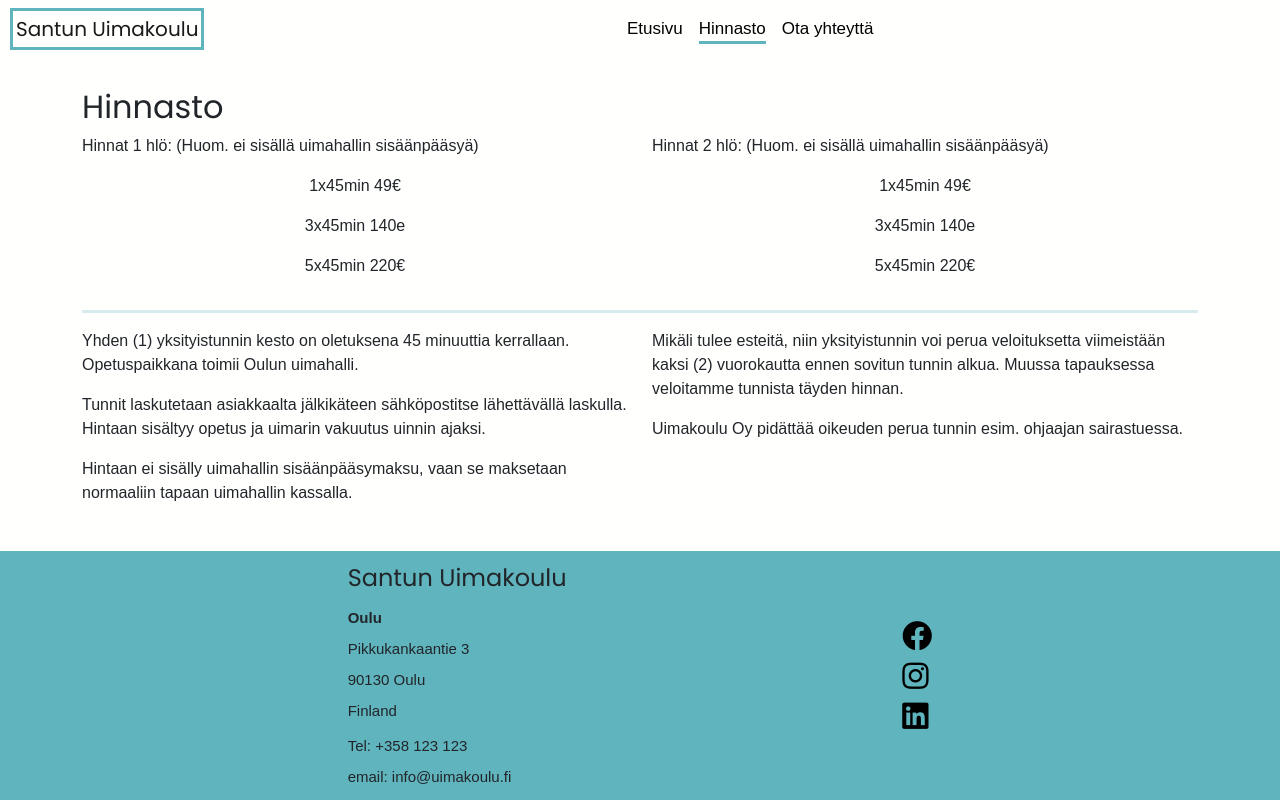
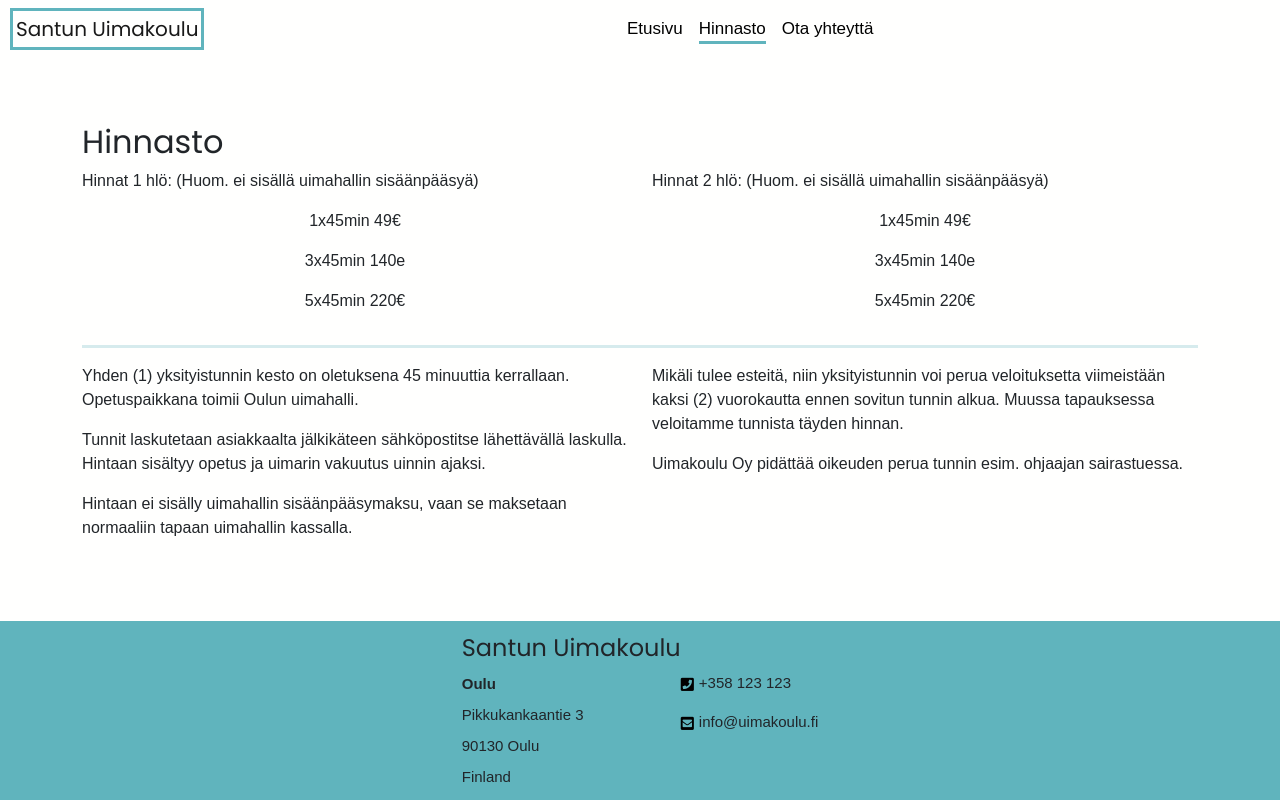
Before and after one commit to aarnipavlidi/-swimming-school, a React (Create React App) app: page /hinnasto in a window 1280 px wide. Built offline with nearby package versions, Linux system fonts and the light colour scheme; no server answers; a web font is replaced by a local one.

Commit message:
Some edits on footer.

```diff
--- a/src/App.js
+++ b/src/App.js
@@ -1,5 +1,5 @@
 import React, { useState } from 'react';
-import { BrowserRouter as Router, Switch, Route } from 'react-router-dom';
+import { BrowserRouter as Router, Switch, Route, Redirect } from 'react-router-dom';
 
 import NavBar from './components/NavBar';
 import Home from './components/Home';
@@ -26,20 +26,27 @@ const App = () => {
   return (
     <Router>
       <div className="d-flex flex-column" style={{ height: '100vh' }}>
-        <NavBar />
-        <Notification message={statusMessage} checkStatus={status} />
         <Switch>
           <Route exact path="/">
+            <NavBar />
+            <Notification message={statusMessage} checkStatus={status} />
             <Home />
+            <Footer />
           </Route>
           <Route path="/hinnasto">
+            <NavBar />
+            <Notification message={statusMessage} checkStatus={status} />
             <Pricing />
+            <Footer />
           </Route>
           <Route path="/otayhteyttä">
+            <NavBar />
+            <Notification message={statusMessage} checkStatus={status} />
             <Contact getNotification={getNotification}  />
+            <Footer />
           </Route>
+          <Redirect to="/" />
         </Switch>
-        <Footer />
       </div>
     </Router>
   );
--- a/src/components/Footer.js
+++ b/src/components/Footer.js
@@ -7,37 +7,39 @@ const Footer = () => {
   };
 
   const socialButton = {
-    marginTop: 5,
-    marginBottom: 5,
-    fontSize: 30,
+    marginRight: 5,
+    fontSize: 15,
     color: '#000000',
   };
 
   return (
     <footer>
-      <div style={footerStyling} className="container-fluid d-flex justify-content-evenly">
+      <div style={footerStyling} className="container-fluid d-flex justify-content-center">
         <div style={{ marginTop: 15 }}>
           <p className="lh-1 footer-title">Santun Uimakoulu</p>
-          <div style={{ marginTop: 20 }}>
+          <div style={{ }}>
             <p className="lh-1 fw-bold footer-content">Oulu</p>
             <p className="lh-1 footer-content">Pikkukankaantie 3</p>
             <p className="lh-1 footer-content">90130 Oulu</p>
             <p className="lh-1 footer-content">Finland</p>
           </div>
-          <div style={{ marginTop: 20 }}>
-            <p className="lh-1 footer-content">Tel: +358 123 123</p>
-            <p className="lh-1 footer-content">email: info@uimakoulu.fi</p>
-          </div>
         </div>
         <div style={{ alignSelf: 'center' }}>
-          <div>
-            <i style={socialButton} className="fab fa-facebook"></i>
+          <div style={{ flexDirection: 'row', display: 'flex' }}>
+            <div>
+              <i style={socialButton} className="fas fa-phone-square"></i>
+            </div>
+            <div>
+              <p className="footer-content">+358 123 123</p>
+            </div>
           </div>
-          <div>
-            <i style={socialButton} className="fab fa-instagram"></i>
-          </div>
-          <div>
-            <i style={socialButton} className="fab fa-linkedin"></i>
+          <div style={{ flexDirection: 'row', display: 'flex' }}>
+            <div>
+              <i style={socialButton} className="fas fa-envelope-square"></i>
+            </div>
+            <div>
+              <p className="footer-content">info@uimakoulu.fi</p>
+            </div>
           </div>
         </div>
       </div>
```
